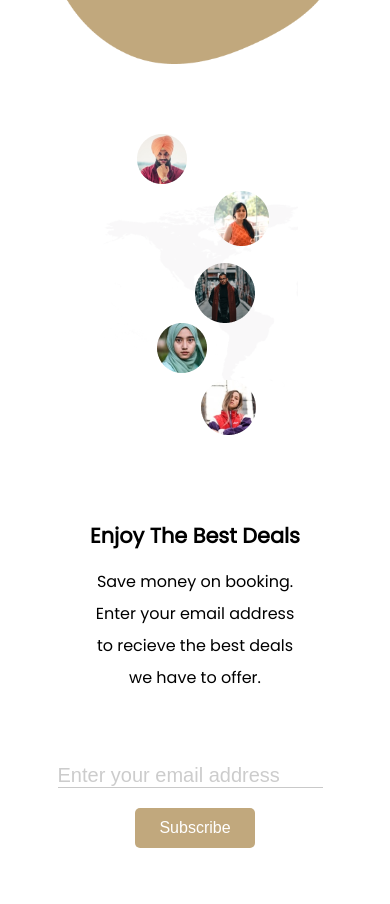
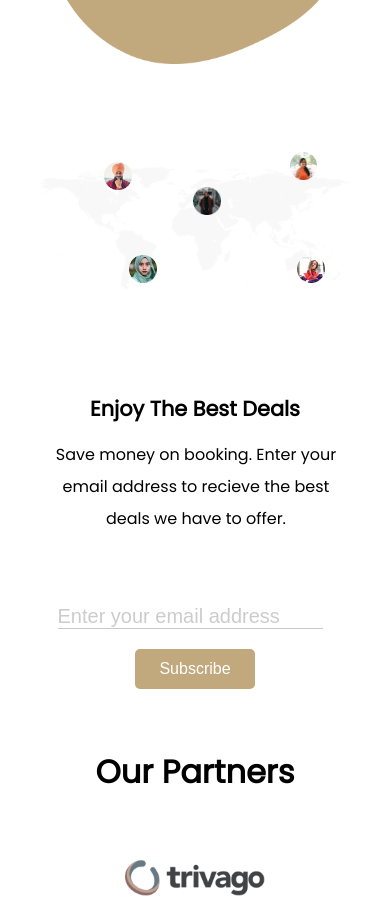
Before and after one commit to hngi/Team-Incredible-FE-Hotel-Logic, a plain HTML site: page index.html in a window 390 px wide. Shown: the part 3324-4228 px from the top of the page. Drawn offline with Linux system fonts and the light colour scheme; a web font is replaced by a local one.

Commit message:
bug: homepage testimony map

```diff
--- a/style/main.css
+++ b/style/main.css
@@ -466,4 +466,43 @@
   .subscribe-form button {
     margin-top: 20px;
   }
+
+  .deal-wrapper .deal-text{
+    width: 100%;
+    transform: translateX(-45px);
+  }
+
+  .test-map{
+    width: 327px;
+    height: 273.18px;
+    background-position: center;
+    background-size: cover;
+  }
+
+  .test-map img{
+    width: 27.79px;
+    height: 27.88px;
+  }
+
+
+  .map-img5 {
+    display: inline-block;
+    transform: translate(20px, -5px);
+  }
+  .map-img2 {
+    display: inline-block;
+    transform: translate(30px, -15px);
+  }
+  .map-img6 {
+    display: block;
+    transform: translate(10px, -25px);
+  }
+  .map-img3 {
+    display: inline-block;
+    transform: translate(10px, 15px);
+  }
+  .map-img4 {
+    display: inline-block;
+    transform: translate(25px, 15px);
+  }
 }
```
